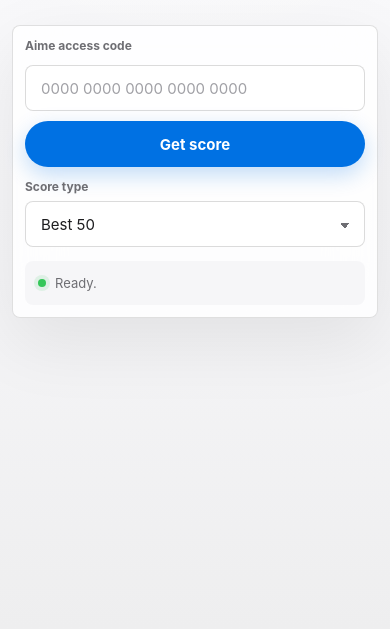
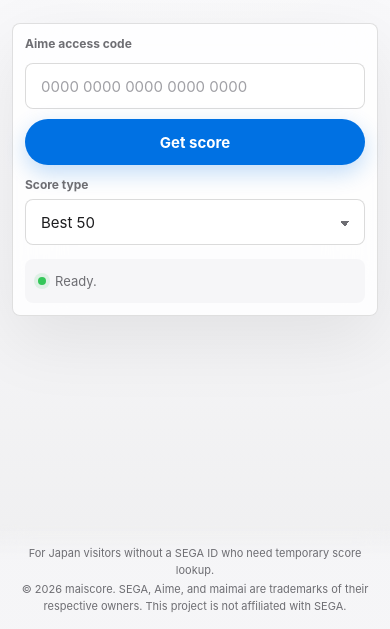
Before and after one commit to Matsuk1/my-aime-webpage, a website: page webapi-project/public/index.html in a window 390 px wide. Shown: the part 215-844 px from the top of the page. Drawn offline with Linux system fonts and the light colour scheme; no server answers.

Commit message:
Add footer disclaimer

```diff
--- a/webapi-project/public/app.js
+++ b/webapi-project/public/app.js
@@ -45,6 +45,8 @@ const messages = {
     generated: "已生成。",
     closeDialog: "关闭",
     downloadScore: "下载",
+    footerPurpose: "本项目仅面向没有 SEGA ID 的赴日游客临时查分使用。",
+    footerCopyright: "© 2026 maiscore. SEGA、Aime、maimai 为各自权利方商标；本项目与 SEGA 无关联。",
   },
   en: {
     navNote: "JP maimai score image",
@@ -72,6 +74,8 @@ const messages = {
     generated: "Done.",
     closeDialog: "Close",
     downloadScore: "Download",
+    footerPurpose: "For Japan visitors without a SEGA ID who need temporary score lookup.",
+    footerCopyright: "© 2026 maiscore. SEGA, Aime, and maimai are trademarks of their respective owners. This project is not affiliated with SEGA.",
   },
   "zh-Hant": {
     navNote: "日服 maimai 成績圖",
@@ -99,6 +103,8 @@ const messages = {
     generated: "已生成。",
     closeDialog: "關閉",
     downloadScore: "下載",
+    footerPurpose: "本專案僅面向沒有 SEGA ID 的赴日旅客臨時查分使用。",
+    footerCopyright: "© 2026 maiscore. SEGA、Aime、maimai 為各自權利方商標；本專案與 SEGA 無關聯。",
   },
   ko: {
     navNote: "일본 서버 maimai 스코어 이미지",
@@ -126,6 +132,8 @@ const messages = {
     generated: "완료.",
     closeDialog: "닫기",
     downloadScore: "다운로드",
+    footerPurpose: "SEGA ID가 없는 일본 방문객의 임시 성과 조회를 위한 프로젝트입니다.",
+    footerCopyright: "© 2026 maiscore. SEGA, Aime, maimai는 각 권리자의 상표이며, 본 프로젝트는 SEGA와 관련이 없습니다.",
   },
 };
 
--- a/webapi-project/public/index.html
+++ b/webapi-project/public/index.html
@@ -78,6 +78,11 @@
       </section>
     </main>
 
+    <footer class="site-footer">
+      <p data-i18n="footerPurpose">本项目仅面向没有 SEGA ID 的赴日游客临时查分使用。</p>
+      <p data-i18n="footerCopyright">© 2026 maiscore. SEGA、Aime、maimai 为各自权利方商标；本项目与 SEGA 无关联。</p>
+    </footer>
+
     <dialog id="scoreDialog" class="score-dialog" aria-label="Score image" tabindex="-1">
       <div class="dialog-toolbar">
         <button id="closeDialogButton" class="dialog-button dialog-button--close" type="button" aria-label="Close">
--- a/webapi-project/public/styles.css
+++ b/webapi-project/public/styles.css
@@ -137,7 +137,7 @@ body {
 
 .app-shell {
   min-height: calc(100vh - var(--nav-height));
-  padding: 58px 22px 72px;
+  padding: 58px 22px 104px;
 }
 
 .hero {
@@ -313,6 +313,20 @@ button:focus-visible {
   margin: 0;
   font-size: 14px;
   line-height: 1.45;
+}
+
+.site-footer {
+  width: min(100%, 1080px);
+  margin: -58px auto 0;
+  padding: 0 22px 28px;
+  color: var(--muted);
+  font-size: 11px;
+  line-height: 1.5;
+  text-align: center;
+}
+
+.site-footer p {
+  margin: 3px 0;
 }
 
 .score-result {
@@ -527,7 +541,20 @@ button:focus-visible {
     min-height: calc(100dvh - var(--nav-height) - env(safe-area-inset-top));
     max-height: calc(100dvh - var(--nav-height) - env(safe-area-inset-top));
     overflow: hidden;
-    padding: 44px 16px 54px;
+    padding: 40px 16px 112px;
+  }
+
+  .site-footer {
+    position: fixed;
+    right: 0;
+    bottom: 0;
+    left: 0;
+    z-index: 6;
+    width: auto;
+    margin: 0;
+    padding: 18px 18px calc(12px + env(safe-area-inset-bottom));
+    background: linear-gradient(180deg, rgba(245, 245, 247, 0), rgba(245, 245, 247, 0.96) 34%);
+    backdrop-filter: blur(14px) saturate(1.35);
   }
 
   .intro {
@@ -572,7 +599,7 @@ button:focus-visible {
 
 @media (max-width: 420px) {
   .app-shell {
-    padding: 36px 12px 44px;
+    padding: 34px 12px 108px;
   }
 
   .score-panel {
```
